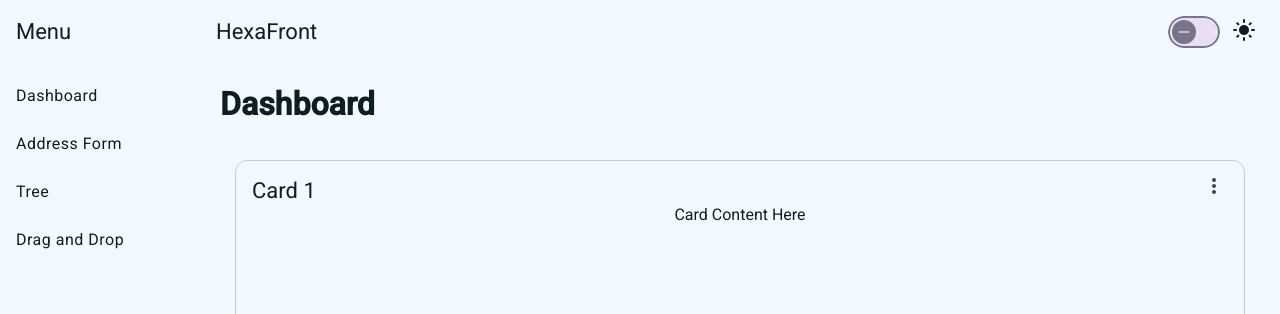
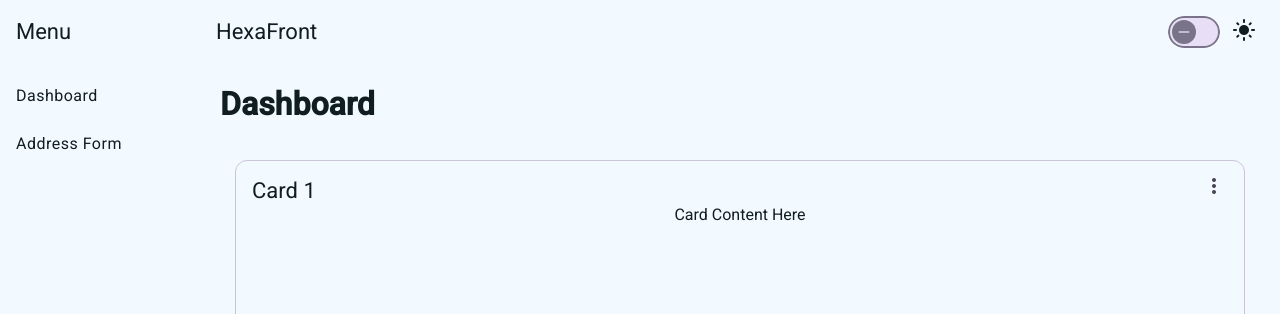
Before and after one commit to Stephane-AmStrong/HexaFunds, an Angular app in the folder HexaFront/: page /dashboard in a window 1280 px wide. Shown: the top 314 px of the page. Built offline with nearby package versions, Linux system fonts and the light colour scheme.

Commit message:
feat(frontend): update layout

```diff
--- a/HexaFront/src/app/shared/Components/layout/layout.component.html
+++ b/HexaFront/src/app/shared/Components/layout/layout.component.html
@@ -7,8 +7,6 @@
       <mat-nav-list>
         <a mat-list-item routerLink="/dashboard">Dashboard</a>
         <a mat-list-item routerLink="/address-form">Address Form</a>
-        <a mat-list-item routerLink="/tree">Tree</a>
-        <a mat-list-item routerLink="/drag-drop">Drag and Drop</a>
       </mat-nav-list>
     </mat-sidenav>
     <mat-sidenav-content>
```
Also changed, not shown: HexaFront/src/app/core/routes/app.routes.ts (+0 -10 lines).
